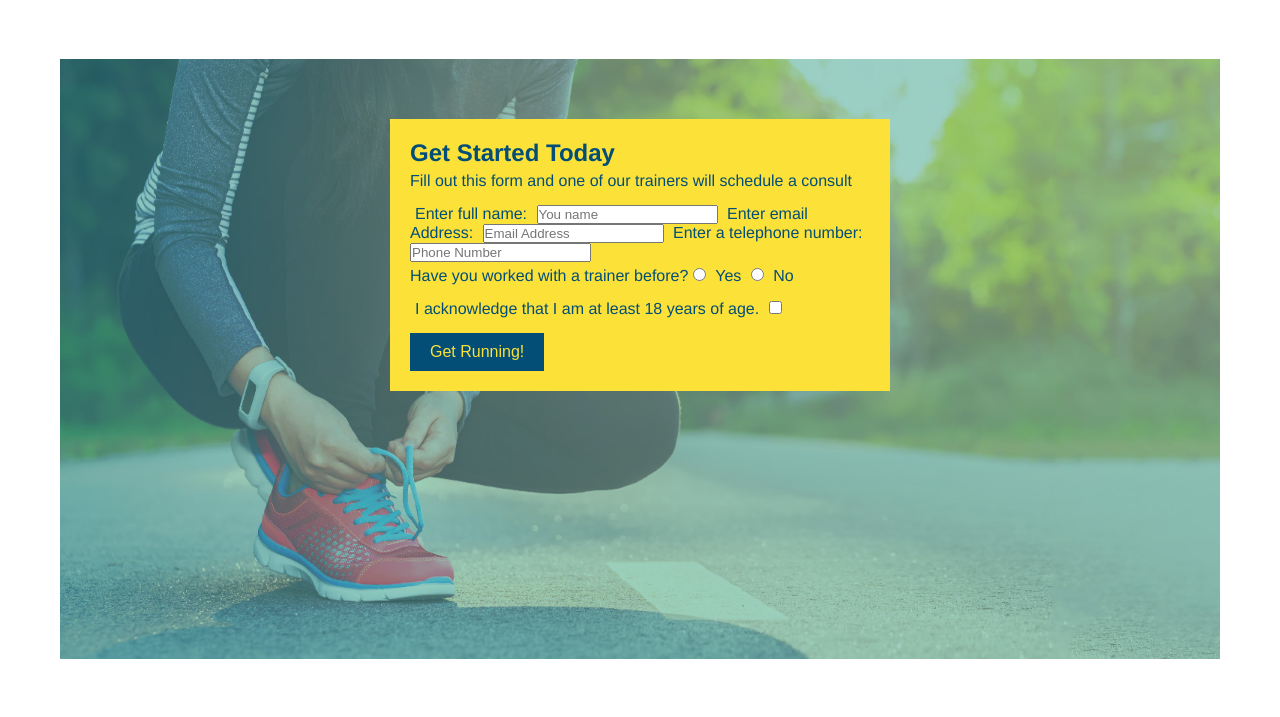
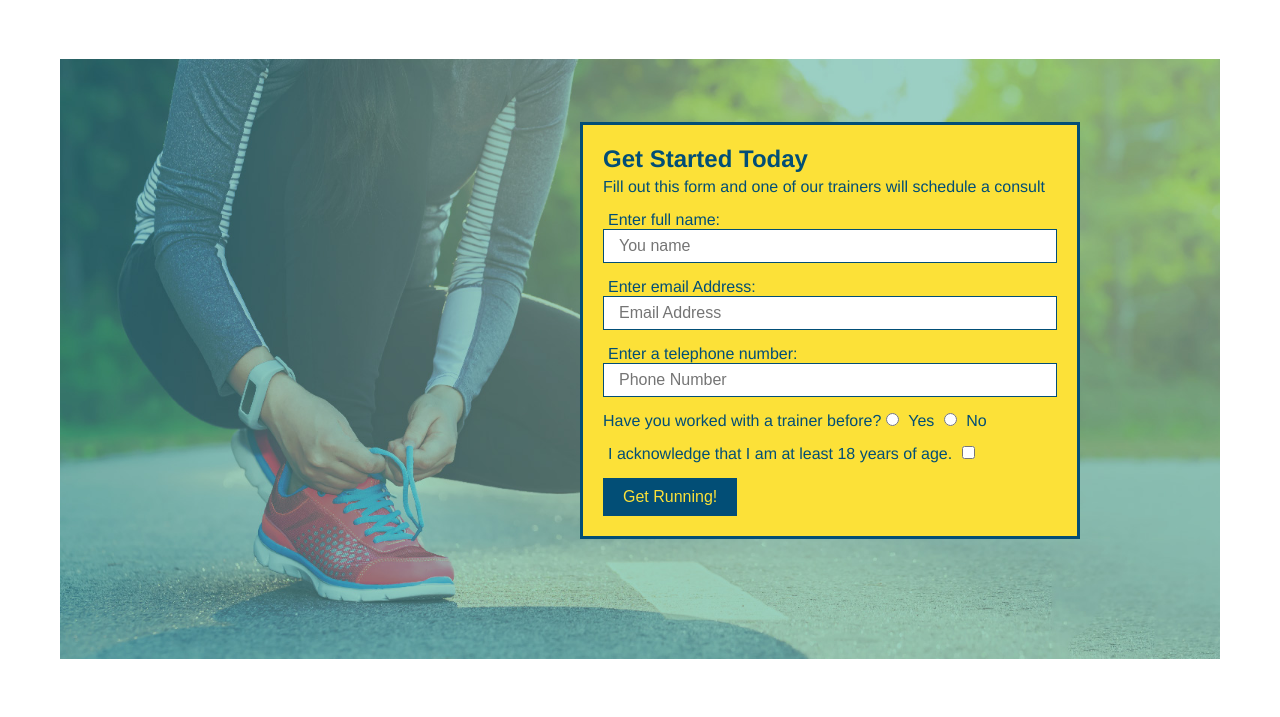
Before and after one commit to kcs111/run-buddy, a plain HTML site: page index.html in a window 1280 px wide. Shown: the part 83-800 px from the top of the page. Drawn offline with Linux system fonts and the light colour scheme.

Commit message:
Actual Final Run

```diff
--- a/css/style.css
+++ b/css/style.css
@@ -2,6 +2,9 @@
   margin: 0;
   padding: 0;
   box-sizing: border-box;
+}
+form{
+  display: block;
 }
 body {
   /* more on this crazy alphanumerical value in a minute! */
@@ -70,14 +73,17 @@ section {
   height: 600px;
   background-size: cover;
   background-size: center;
+  position: relative;
 }
-/* Hero Style End */
 .hero-form {
+  border: 3px solid #024e76;
   background-color: #fce138;
-  margin: auto;
   padding: 20px;
   width: 500px;
   color: #024e76;
+  position: absolute;
+  bottom: 120px;
+  right: 140px;
 }
 .hero-form p {
   margin: 5px 0 15px 0;
--- a/index.html
+++ b/index.html
@@ -41,11 +41,11 @@
             <!-- Add form element-->
             <form>
                 <label for="name">Enter full name:</label>
-                <input type="text" placeholder="You name" name="name" id="name" />
+                <input type="text" placeholder="You name" name="name" id="name" class="form-input" />
                 <label for="email">Enter email Address:</label>
-                <input type="text" placeholder="Email Address" name="email" id="email" />
+                <input type="text" placeholder="Email Address" name="email" id="email" class="form-input" />
                 <label for="phone">Enter a telephone number:</label>
-                <input type="text" placeholder="Phone Number" name="phone" id="phone" />
+                <input type="text" placeholder="Phone Number" name="phone" id="phone" class="form-input" />
                 <p>
                     Have you worked with a trainer before?
                     <input type="radio" name="Trainer-confirm" id="trainer-yes" />
```
